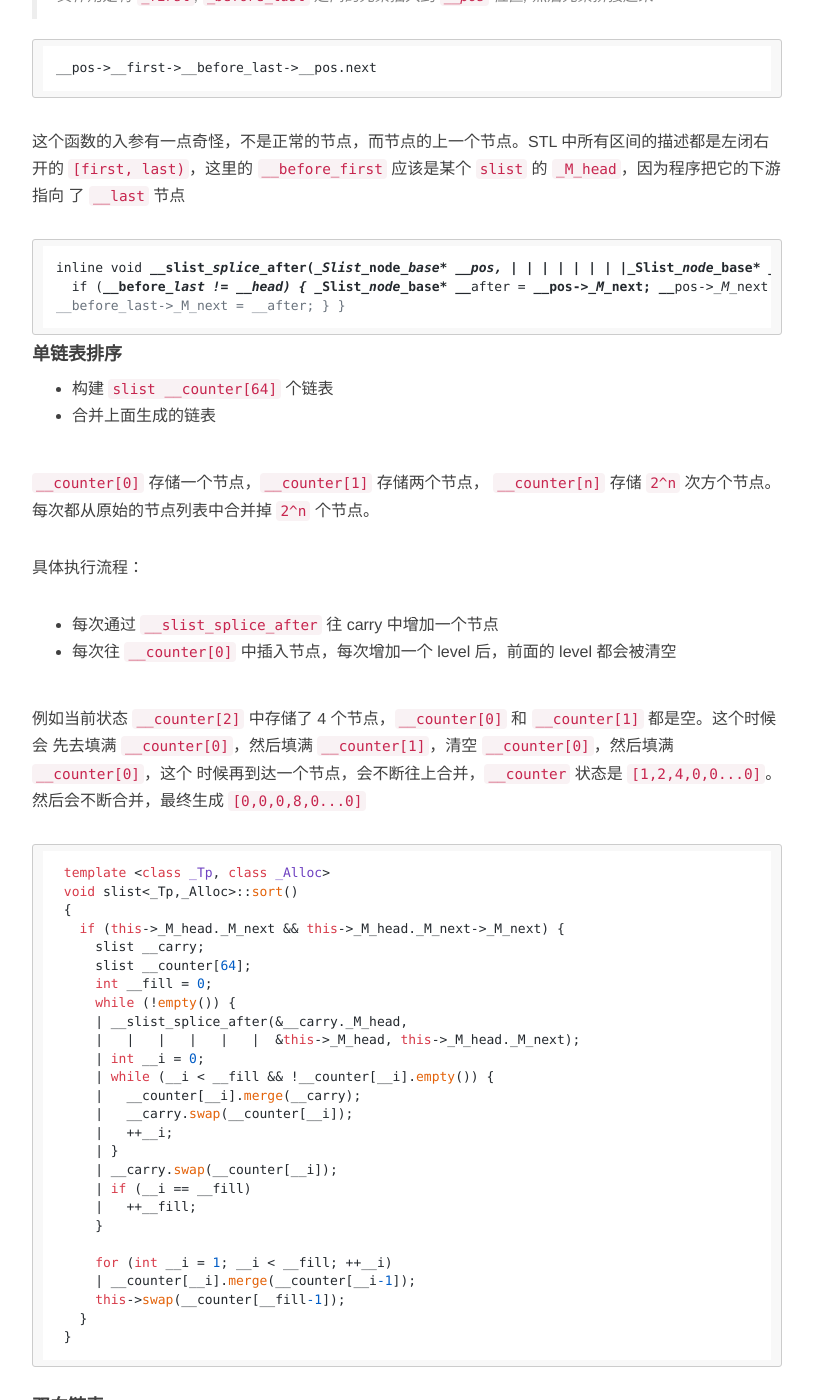
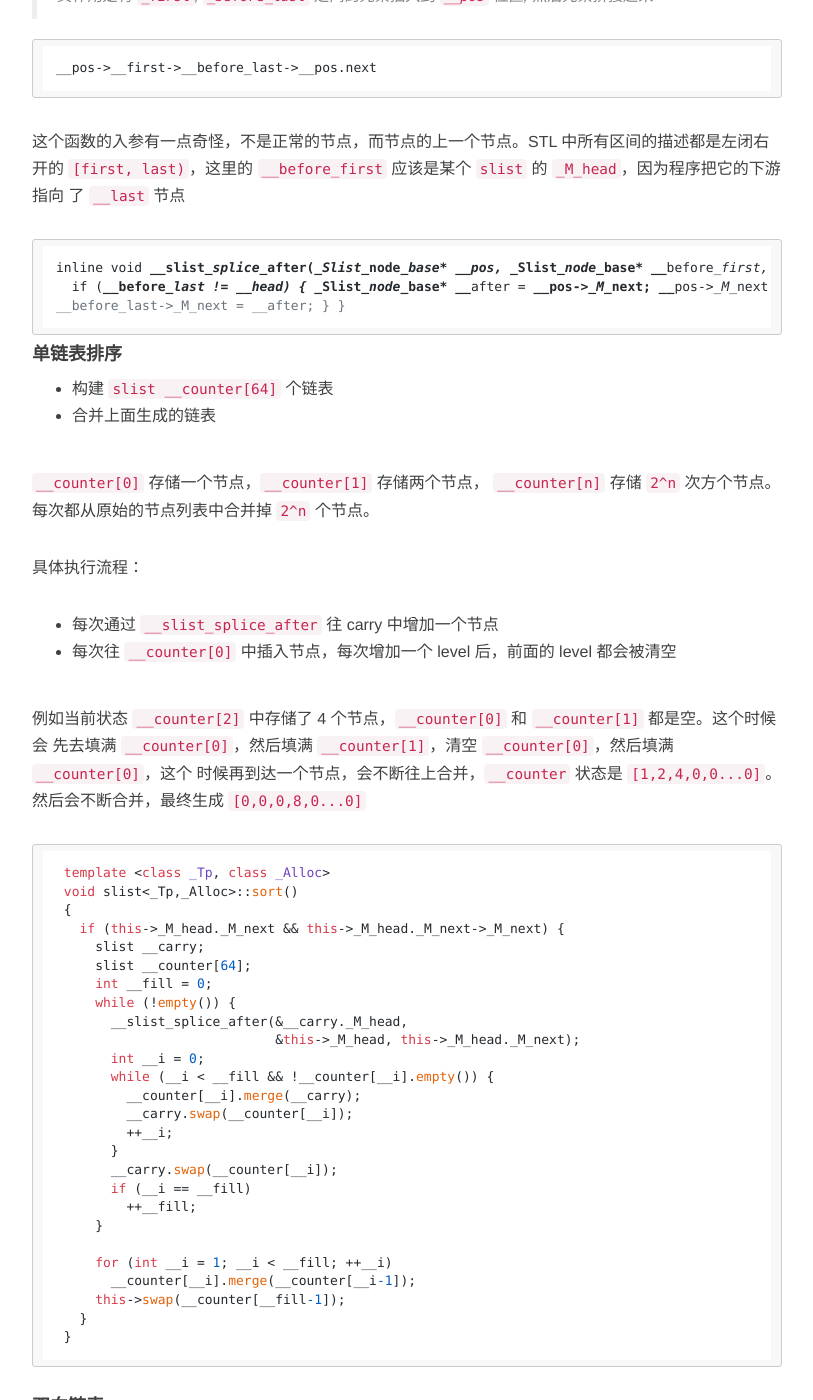
Before and after one commit to chunyang-wen/chunyang-wen.github.io, a Jekyll site: the page built from _posts/2019-03-29-cpp-list-slist.md, in a window 1280 px wide and 1400 px high, scrolled down 2771 px. Shown: the whole window, without its empty margins (233-1046 px from the left). Built offline with Jekyll 4.4.1, drawn with Linux system fonts in a browser that asks for light colours; nearby versions of some CDN libraries; comment, search, counter and statistics services are not loaded; some of the changed text lies outside the part shown.

Commit message:
Modify: remove redundant | in code of list

````diff
--- a/_posts/2019-03-29-cpp-list-slist.md
+++ b/_posts/2019-03-29-cpp-list-slist.md
@@ -92,9 +92,9 @@ void slist<_Tp,_Alloc>::remove(const _Tp& __val)
   _Node_base* __cur = &this->_M_head;
   while (__cur && __cur->_M_next) {
     if (((_Node*) __cur->_M_next)->_M_data == __val)
-    | this->_M_erase_after(__cur);
+      this->_M_erase_after(__cur);
     else
-    | __cur = __cur->_M_next;
+      __cur = __cur->_M_next;
   }
 }
 ```
@@ -110,8 +110,8 @@ void slist<_Tp,_Alloc>::remove(const _Tp& __val)
    _Node_base* __n1 = &this->_M_head;
    while (__n1->_M_next && __x._M_head._M_next) {
      if (((_Node*) __x._M_head._M_next)->_M_data <
-     |   ((_Node*)       __n1->_M_next)->_M_data)
-     | __slist_splice_after(__n1, &__x._M_head, __x._M_head._M_next);
+         ((_Node*)       __n1->_M_next)->_M_data)
+       __slist_splice_after(__n1, &__x._M_head, __x._M_head._M_next);
      __n1 = __n1->_M_next;
    }
    if (__x._M_head._M_next) {
@@ -136,8 +136,8 @@ __pos->__first->__before_last->__pos.next
 
 ```cpp
 inline void __slist_splice_after(_Slist_node_base* __pos,
-    |   |   |   |   |   |   |   |_Slist_node_base* __before_first,
-    |   |   |   |   |   |   |   |_Slist_node_base* __before_last)
+                                 _Slist_node_base* __before_first,
+                                 _Slist_node_base* __before_last)
 {
   if (__pos != __before_first && __pos != __before_last) {
     _Slist_node_base* __first = __before_first->_M_next;
@@ -188,21 +188,21 @@ __slist_splice_after(_Slist_node_base* __pos, _Slist_node_base* __head)
      slist __counter[64];
      int __fill = 0;
      while (!empty()) {
-     | __slist_splice_after(&__carry._M_head,
-     |   |   |   |   |   |  &this->_M_head, this->_M_head._M_next);
-     | int __i = 0;
-     | while (__i < __fill && !__counter[__i].empty()) {
-     |   __counter[__i].merge(__carry);
-     |   __carry.swap(__counter[__i]);
-     |   ++__i;
-     | }
-     | __carry.swap(__counter[__i]);
-     | if (__i == __fill)
-     |   ++__fill;
+       __slist_splice_after(&__carry._M_head,
+                            &this->_M_head, this->_M_head._M_next);
+       int __i = 0;
+       while (__i < __fill && !__counter[__i].empty()) {
+         __counter[__i].merge(__carry);
+         __carry.swap(__counter[__i]);
+         ++__i;
+       }
+       __carry.swap(__counter[__i]);
+       if (__i == __fill)
+         ++__fill;
      }
 
      for (int __i = 1; __i < __fill; ++__i)
-     | __counter[__i].merge(__counter[__i-1]);
+       __counter[__i].merge(__counter[__i-1]);
      this->swap(__counter[__fill-1]);
    }
  }
````
